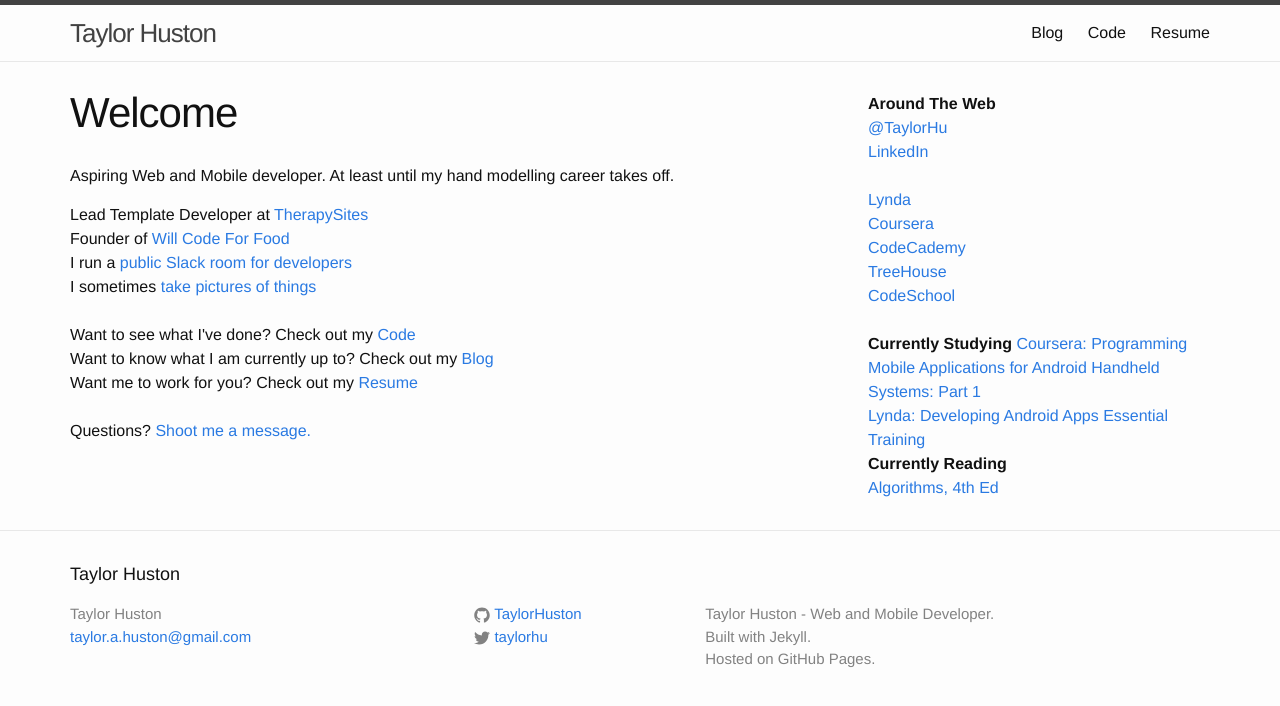
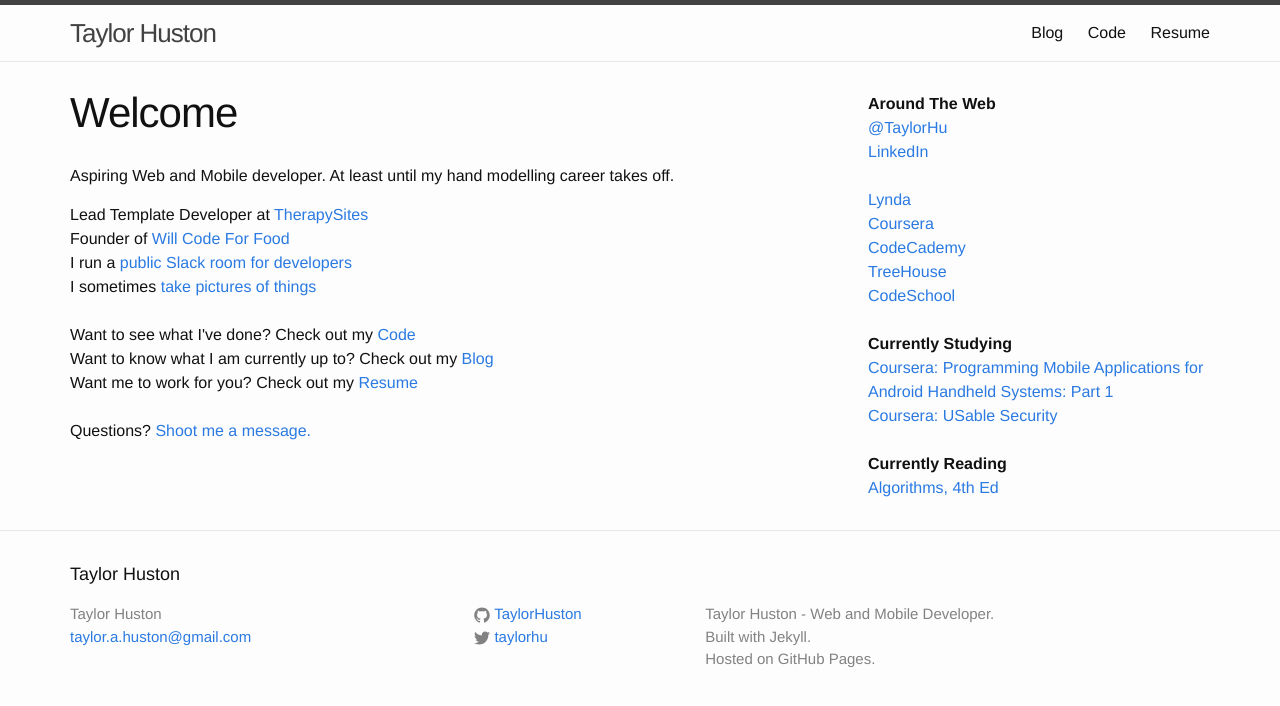
Before and after one commit to TaylorHuston/taylorhuston.github.io, a Jekyll site: the page built from index.html, in a window 1280 px wide. Shown: the top 706 px of the page. Built offline with Jekyll 4.4.1, drawn with Linux system fonts in a browser that asks for light colours.

Commit message:
Update Sidebar

```diff
--- a/_includes/sidebar.html
+++ b/_includes/sidebar.html
@@ -19,9 +19,11 @@
   <br />
   <br />
   <strong>Currently Studying</strong>
+  <br />
   <a href="https://www.coursera.org/course/androidpart1" target="_blank">Coursera: Programming Mobile Applications for Android Handheld Systems: Part 1</a>
   <br />
-  <a href="http://www.lynda.com/Android-tutorials/Developing-Android-Apps-Essential-Training-Revision-Q2-2015/369905-2.html" target="_blank">Lynda: Developing Android Apps Essential Training</a>
+  <a href="https://www.coursera.org/course/usablesec" target="_blank">Coursera: USable Security</a>
+  <br />
   <br />
   <strong>Currently Reading</strong>
   <br />
```
